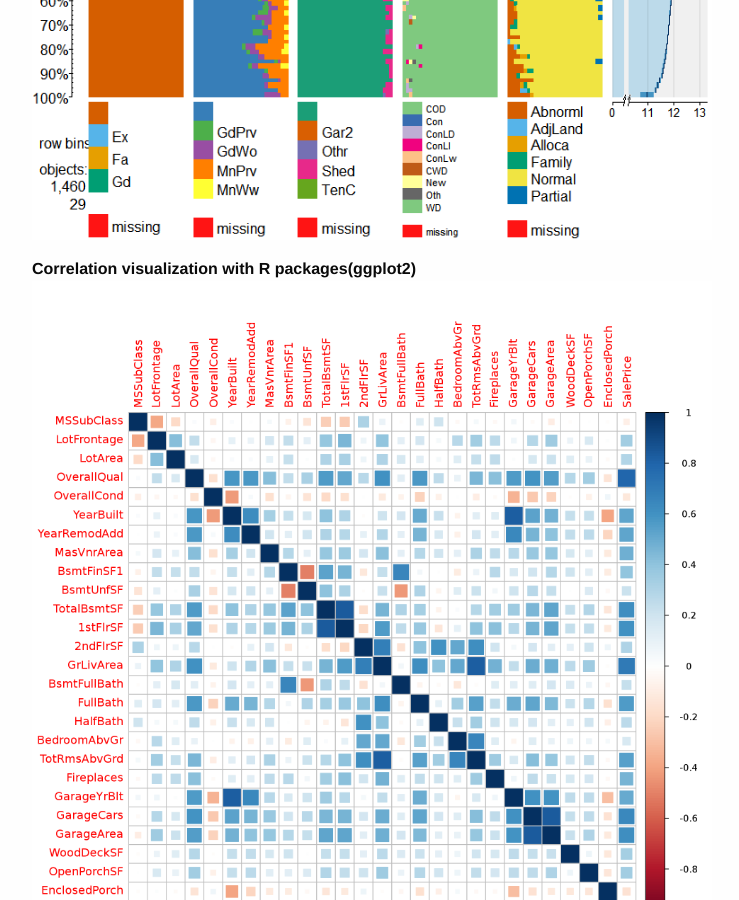
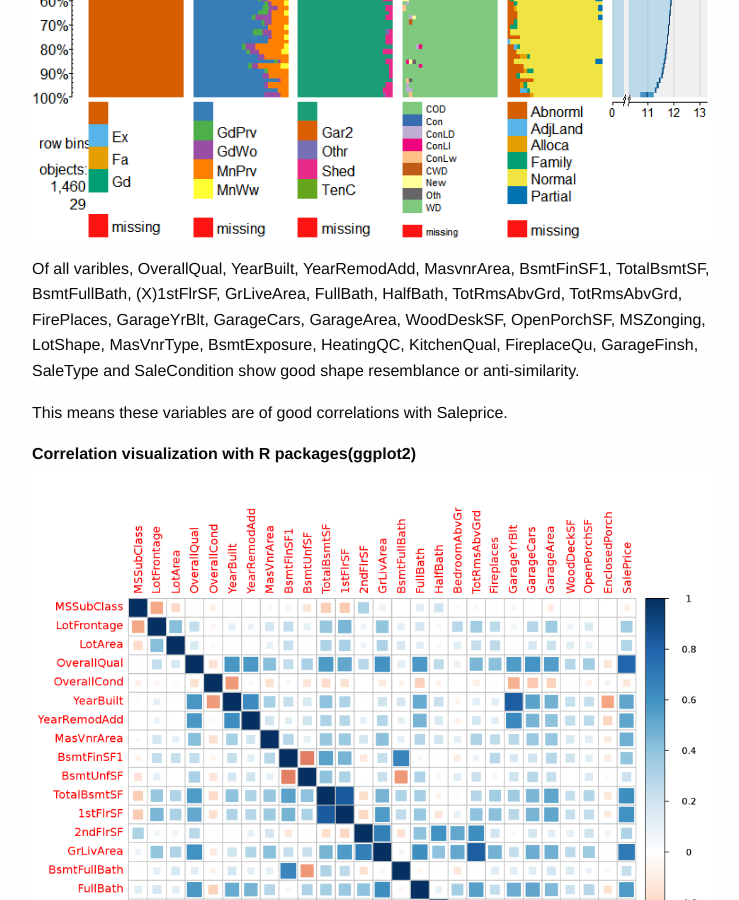
Before and after one commit to xiaochunma/mxc19912008.github.io, a Jekyll site: the page built from _posts/2013-12-27-calculator.markdown, in a window 1280 px wide and 900 px high, scrolled down 7188 px. Shown: the whole window, without its empty margins (268-1007 px from the left). Built offline with Jekyll 4.4.1, drawn with Linux system fonts in a browser that asks for light colours.

Commit message:
Update post.html

```diff
--- a/_layouts/post.html
+++ b/_layouts/post.html
@@ -33,6 +33,8 @@ layout: default
     <img src="\images\15.png">
     <img src="\images\16.png">
     </p>
+    <p> Of all varibles, OverallQual, YearBuilt, YearRemodAdd, MasvnrArea, BsmtFinSF1, TotalBsmtSF, BsmtFullBath, (X)1stFlrSF, GrLiveArea, FullBath, HalfBath, TotRmsAbvGrd, TotRmsAbvGrd, FirePlaces, GarageYrBlt, GarageCars, GarageArea, WoodDeskSF, OpenPorchSF, MSZonging, LotShape, MasVnrType, BsmtExposure, HeatingQC, KitchenQual, FireplaceQu, GarageFinsh, SaleType and SaleCondition show good shape resemblance or anti-similarity.</p>
+    <p> This means these variables are of good correlations with Saleprice.</p>
     <p><b>Correlation visualization with R packages(ggplot2)</b>
     <img src="\images\cor-10-1.png">
     </p>
```
